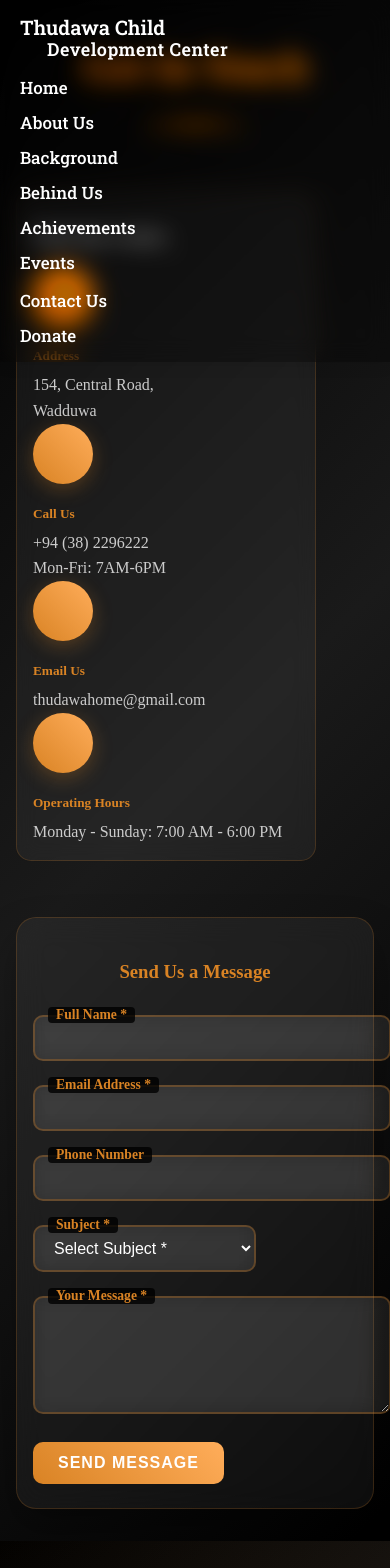
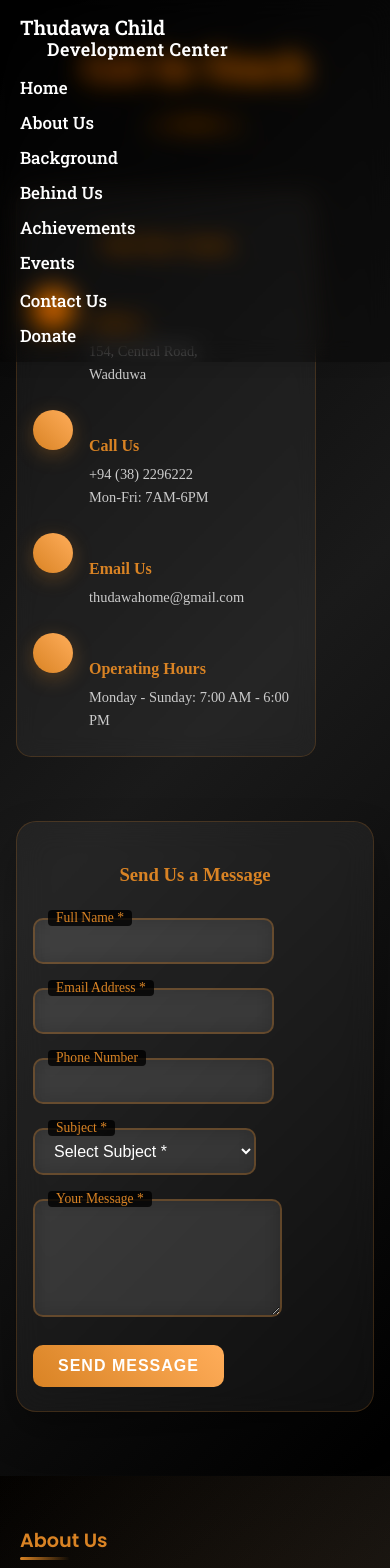
Before and after one commit to Dulan19/Thudawa_Website, a React (Create React App) app: page /Contactus in a window 390 px wide. Shown: the top 1568 px of the page. Built offline with nearby package versions, Linux system fonts and the light colour scheme.

Commit message:
Css test 1

```diff
--- a/src/pages/Stylings/Donateus.css
+++ b/src/pages/Stylings/Donateus.css
@@ -1,182 +1,252 @@
-.donate-us-container {
-  max-width: 1200px;
-  margin: 0 auto;
-  padding: 2rem;
-  font-family: 'Arial', sans-serif;
-  color: #333;
+/* ContactUs.css */
+
+.contact-us-page {
+  background: linear-gradient(135deg, #000000 0%, #1a1a1a 50%, #000000 100%);
+  min-height: 100vh;
+  color: white;
+  padding-top: 100px;
 }
 
-.donate-header {
+/* Main Container */
+.container {
+  position: relative;
+  z-index: 2;
+}
+
+/* Header Styles */
+.header-content {
   text-align: center;
   margin-bottom: 3rem;
 }
 
-.donate-header h1 {
-  font-size: 2.5rem;
-  color: rgb(217, 131, 36);
-  margin-bottom: 1rem;
+.gradient-text {
+  background: linear-gradient(45deg, rgb(217, 131, 36), #ffad5a);
+  -webkit-background-clip: text;
+  -webkit-text-fill-color: transparent;
+  background-clip: text;
+  text-shadow: 0 4px 20px rgba(217, 131, 36, 0.3);
 }
 
-.donate-header p {
-  font-size: 1.2rem;
-  color: #7f8c8d;
-  max-width: 800px;
-  margin: 0 auto;
+.decorative-line {
+  width: 100px;
+  height: 4px;
+  background: linear-gradient(90deg, transparent, rgb(217, 131, 36), transparent);
+  margin: 2rem auto;
+  border-radius: 2px;
+  box-shadow: 0 2px 10px rgba(217, 131, 36, 0.5);
 }
 
-.donate-content {
-  display: flex;
-  flex-wrap: wrap;
-  gap: 2rem;
-  margin-bottom: 3rem;
+/* Contact Info Card */
+.contact-info {
+  padding: 1rem;
 }
 
-.donation-options, .donation-form {
-  flex: 1;
-  min-width: 300px;
-  background: #f9f9f9;
+.info-card {
+  background: rgba(255, 255, 255, 0.05);
+  backdrop-filter: blur(10px);
+  border: 1px solid rgba(217, 131, 36, 0.2);
+  border-radius: 15px;
   padding: 2rem;
-  border-radius: 8px;
-  box-shadow: 0 2px 10px rgba(0, 0, 0, 0.1);
-}
-
-.donation-options h2, .donation-form h2 {
-  font-size: 1.5rem;
-  color: rgb(217, 131, 36);
-  margin-bottom: 1.5rem;
-  border-bottom: 2px solid rgb(217, 131, 36);
-  padding-bottom: 0.5rem;
-}
-
-.amount-buttons {
-  display: flex;
-  flex-wrap: wrap;
-  gap: 1rem;
-  margin-bottom: 2rem;
-}
-
-.amount-btn {
-  padding: 0.8rem 1.5rem;
-  background: #ecf0f1;
-  border: 2px solid #bdc3c7;
-  border-radius: 4px;
-  font-size: 1rem;
-  cursor: pointer;
+  height: 100%;
   transition: all 0.3s ease;
 }
 
-.amount-btn:hover {
-  background: rgb(217, 131, 36);
-  color: white;
+.info-card:hover {
+  transform: translateY(-5px);
   border-color: rgb(217, 131, 36);
+  box-shadow: 0 10px 30px rgba(217, 131, 36, 0.2);
 }
 
-.amount-btn.selected {
-  background: rgb(217, 131, 36);
-  color: white;
-  border-color: rgb(217, 131, 36);
+.info-card h3 {
+  color: rgb(217, 131, 36);
+  text-align: center;
+  margin-bottom: 2rem;
+  font-weight: 600;
 }
 
-.custom-amount {
+.info-item {
+  display: flex;
+  align-items: flex-start;
   margin-bottom: 2rem;
+  gap: 1rem;
 }
 
-.custom-amount label {
-  display: block;
-  margin-bottom: 0.5rem;
-  font-weight: bold;
+.info-item:last-child {
+  margin-bottom: 0;
 }
 
-.custom-amount input {
-  width: 100%;
-  padding: 0.8rem;
-  border: 1px solid #bdc3c7;
-  border-radius: 4px;
+.info-icon {
+  display: flex;
+  align-items: center;
+  justify-content: center;
+  width: 50px;
+  height: 50px;
+  background: linear-gradient(45deg, rgb(217, 131, 36), #ffad5a);
+  border-radius: 50%;
+  box-shadow: 0 5px 20px rgba(217, 131, 36, 0.3);
+  flex-shrink: 0;
+}
+
+.info-icon i {
+  font-size: 1.2rem;
+  color: white;
+}
+
+.info-content h5 {
+  color: rgb(217, 131, 36);
+  margin-bottom: 0.5rem;
+  font-weight: 600;
   font-size: 1rem;
 }
 
-.payment-methods {
-  margin-bottom: 2rem;
+.info-content p {
+  color: #cccccc;
+  margin: 0;
+  line-height: 1.6;
+  font-size: 0.9rem;
 }
 
-.payment-methods h3 {
-  margin-bottom: 1rem;
-  font-size: 1.2rem;
+/* Contact Form */
+.contact-form {
+  padding: 1rem;
 }
 
-.payment-options {
-  display: flex;
-  flex-direction: column;
-  gap: 1rem;
+.form-container {
+  background: rgba(255, 255, 255, 0.05);
+  backdrop-filter: blur(15px);
+  border: 1px solid rgba(217, 131, 36, 0.2);
+  border-radius: 20px;
+  padding: 2rem;
+  height: 100%;
+  box-shadow: 0 20px 40px rgba(0, 0, 0, 0.3);
 }
 
-.payment-options label {
-  display: flex;
-  align-items: center;
-  gap: 0.5rem;
-  cursor: pointer;
+.form-container h3 {
+  color: rgb(217, 131, 36);
+  text-align: center;
+  margin-bottom: 2rem;
+  font-weight: 600;
 }
 
+/* Custom Form Elements */
 .form-group {
+  position: relative;
   margin-bottom: 1.5rem;
 }
 
-.form-group label {
-  display: block;
-  margin-bottom: 0.5rem;
-  font-weight: bold;
+.custom-input {
+  background: rgba(255, 255, 255, 0.08) !important;
+  border: 2px solid rgba(217, 131, 36, 0.3) !important;
+  border-radius: 10px !important;
+  color: white !important;
+  padding: 12px 15px !important;
+  font-size: 1rem !important;
+  transition: all 0.3s ease !important;
+  backdrop-filter: blur(10px);
 }
 
-.form-group input,
-.form-group textarea {
-  width: 100%;
-  padding: 0.8rem;
-  border: 1px solid #bdc3c7;
-  border-radius: 4px;
-  font-size: 1rem;
+.custom-input:focus {
+  background: rgba(255, 255, 255, 0.1) !important;
+  border-color: rgb(217, 131, 36) !important;
+  box-shadow: 0 0 20px rgba(217, 131, 36, 0.3) !important;
+  outline: none !important;
 }
 
-.form-group textarea {
-  resize: vertical;
+.custom-input::placeholder {
+  color: #999 !important;
 }
 
-.donation-summary {
-  background: #e8f4fc;
-  padding: 1rem;
+.form-label {
+  position: absolute;
+  top: -8px;
+  left: 15px;
+  background: rgba(0, 0, 0, 0.8);
+  color: rgb(217, 131, 36);
+  padding: 0 8px;
+  font-size: 0.85rem;
+  font-weight: 500;
   border-radius: 4px;
-  margin-bottom: 1.5rem;
 }
 
-.donation-summary h3 {
-  margin-top: 0;
-  color: rgb(217, 131, 36);
+/* Custom Button */
+.custom-btn {
+  background: linear-gradient(45deg, rgb(217, 131, 36), #ffad5a) !important;
+  border: none !important;
+  border-radius: 10px !important;
+  padding: 15px 30px !important;
+  font-size: 1.1rem !important;
+  font-weight: 600 !important;
+  color: white !important;
+  transition: all 0.3s ease !important;
+  position: relative;
+  overflow: hidden;
+  text-transform: uppercase;
+  letter-spacing: 1px;
 }
 
-.submit-donation {
+.custom-btn::before {
+  content: '';
+  position: absolute;
+  top: 0;
+  left: -100%;
   width: 100%;
-  padding: 1rem;
-  background: rgb(217, 131, 36);
-  color: white;
-  border: none;
-  border-radius: 4px;
-  font-size: 1.1rem;
-  cursor: pointer;
-  transition: background 0.3s ease;
+  height: 100%;
+  background: linear-gradient(90deg, transparent, rgba(255, 255, 255, 0.2), transparent);
+  transition: left 0.5s ease;
 }
 
-.submit-donation:hover {
-  background: rgb(217, 131, 36);
+.custom-btn:hover::before {
+  left: 100%;
 }
 
-.donate-footer {
-  text-align: center;
-  color: #7f8c8d;
-  font-size: 0.9rem;
-  margin-top: 2rem;
+.custom-btn:hover {
+  transform: translateY(-2px) !important;
+  box-shadow: 0 10px 30px rgba(217, 131, 36, 0.4) !important;
 }
 
+.custom-btn:disabled {
+  opacity: 0.7;
+  cursor: not-allowed;
+}
+
+/* Responsive Design */
 @media (max-width: 768px) {
-  .donate-content {
-    flex-direction: column;
+  .form-container,
+  .info-card {
+    padding: 1.5rem;
+    margin-bottom: 2rem;
+  }
+
+  .gradient-text {
+    font-size: 2.5rem;
+  }
+
+  .info-item {
+    margin-bottom: 1.5rem;
   }
 }
+
+@media (max-width: 576px) {
+  .contact-us-page {
+    padding: 1rem 0;
+  }
+
+  .form-container,
+  .info-card {
+    padding: 1.5rem 1rem;
+  }
+
+  .custom-btn {
+    padding: 12px 25px !important;
+    font-size: 1rem !important;
+  }
+
+  .info-icon {
+    width: 40px;
+    height: 40px;
+  }
+
+  .info-icon i {
+    font-size: 1rem;
+  }
+}
```
